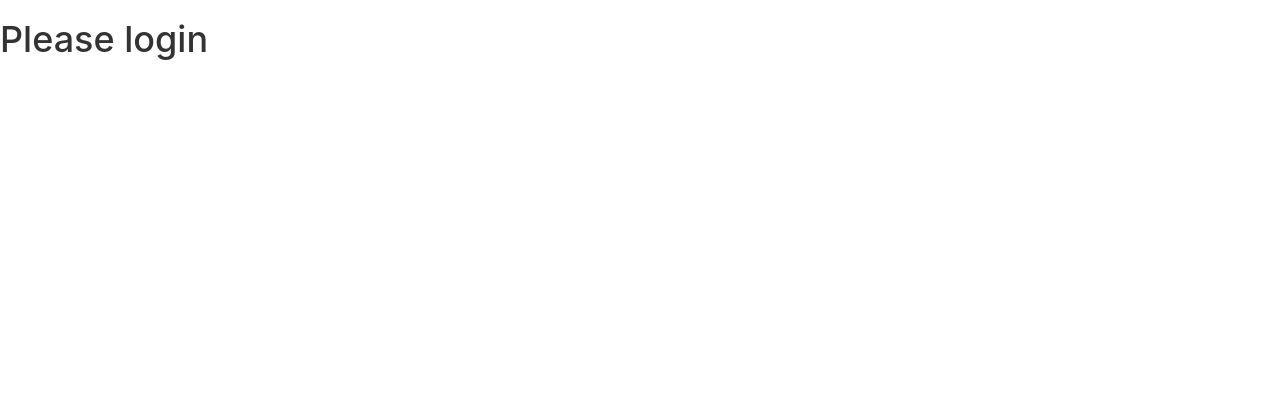
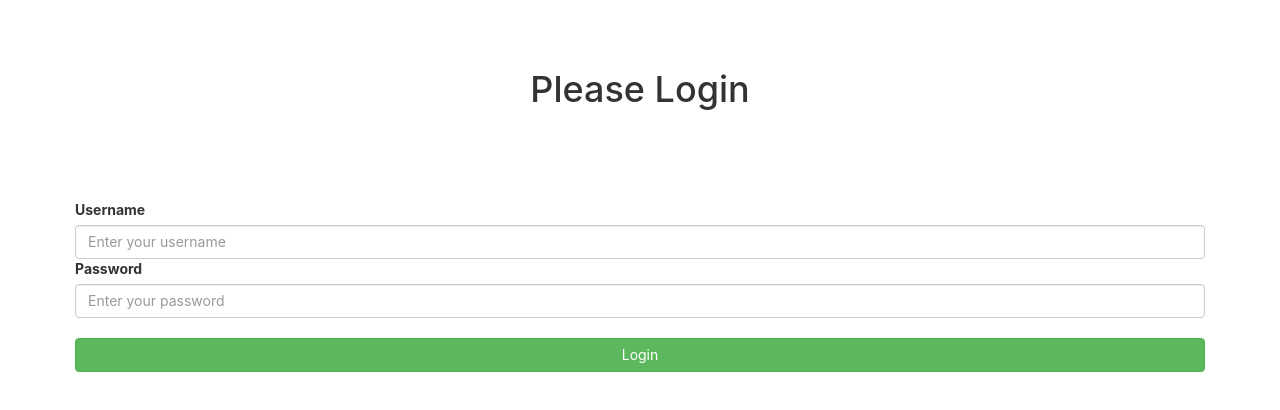
Before and after one commit to alxayeed/django_rest-react, a React (Create React App) app in the folder my_app/: page / in a window 1280 px wide. Shown: the top 410 px of the page. Built offline with nearby package versions, Linux system fonts and the light colour scheme.

Commit message:
Login form created

```diff
--- a/my_app/src/components/LoginForm.js
+++ b/my_app/src/components/LoginForm.js
@@ -1,9 +1,24 @@
-import React from 'react'
+import React, { useState } from 'react'
 
 function LoginForm() {
+    const [username, setUsername] = useState('')
+    const [password, setPassword] = useState('')
+
+    const loginBtn = () => {
+        console.log('Login button clicked')
+    }
     return (
-        <div>
-            <h1>Please login</h1>
+        <div className="container App">
+            <h1>Please Login</h1>
+            <br /><br />
+            <label htmlFor="username" className="form-label" id="username" >Username</label>
+            <input type="text" className="form-control" placeholder="Enter your username" value={username} onChange={e => setUsername(e.target.value)} />
+
+            <label htmlFor="password" className="form-label" id="password">Password</label>
+            <input type="password" className="form-control" placeholder="Enter your password" value={password} onChange={e => setPassword(e.target.value)} />
+            <br />
+            <button onClick={() => loginBtn()} className="btn btn-success" style={{ width: '100%' }}>Login</button>
+
         </div>
     )
 }
```
